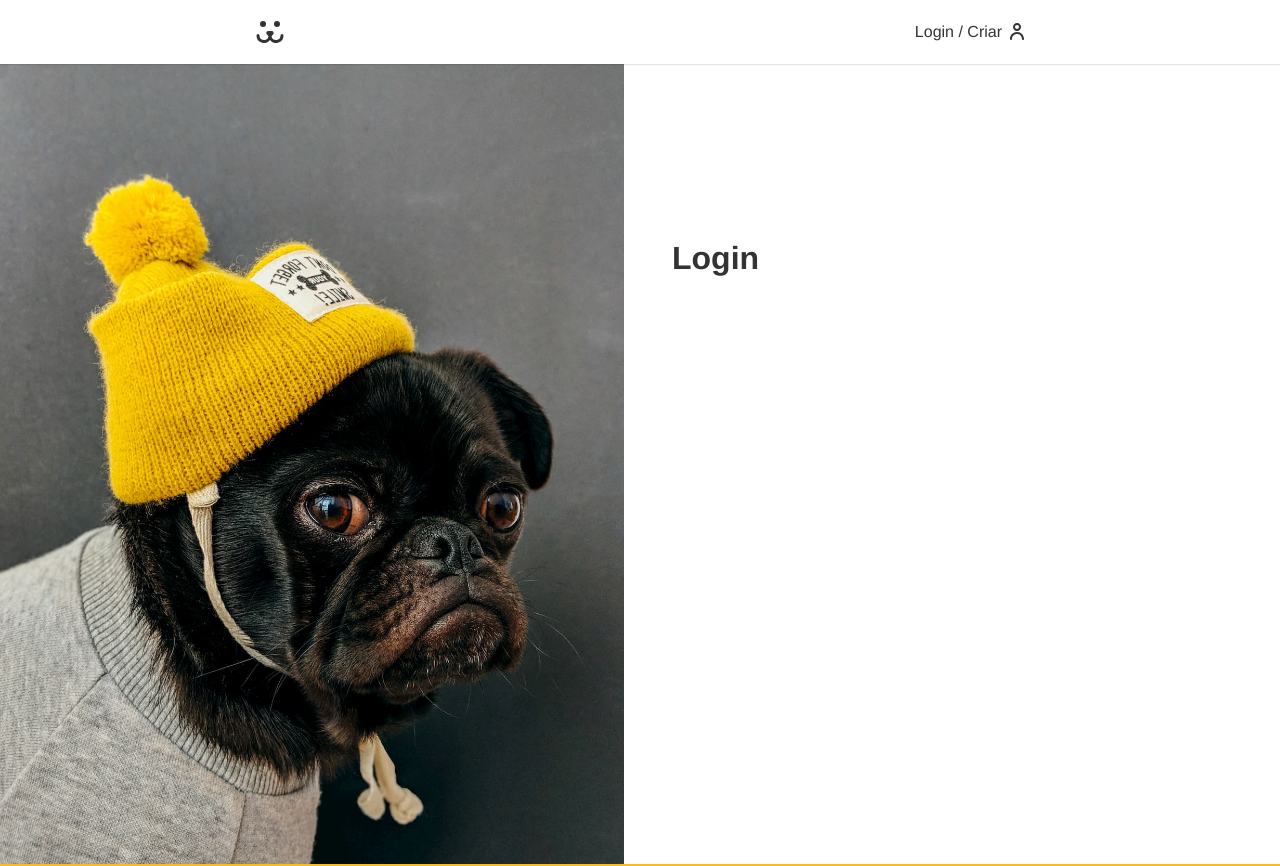
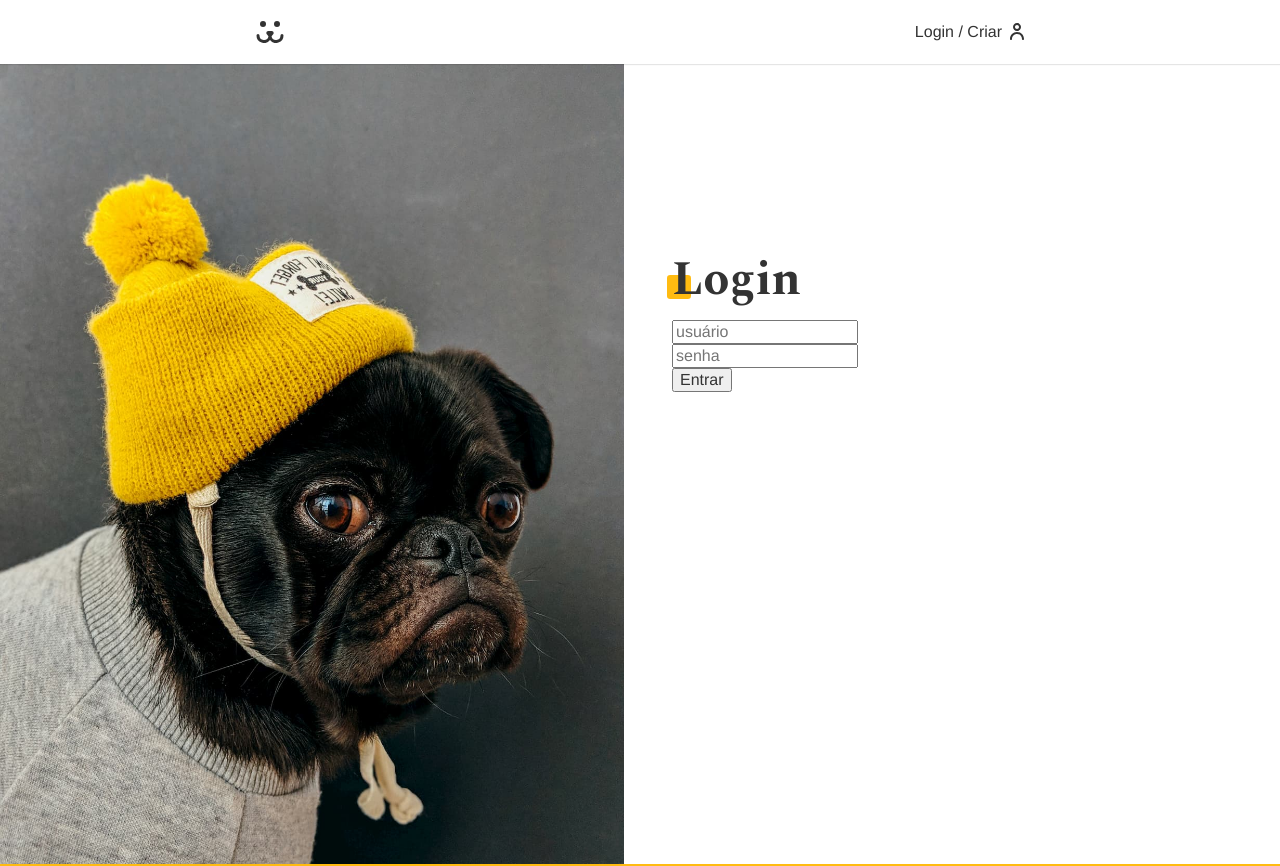
Before and after one commit to rafaasimi/dogs-origamid-nextjs, a Next.js app in the folder projeto/: page /login in a window 1280 px wide. Shown: the top 866 px of the page. Built offline with nearby package versions, Linux system fonts and the light colour scheme.

Commit message:
Projeto: Login Form

```diff
--- /dev/null
+++ b/projeto/src/actions/login.ts
@@ -0,0 +1,22 @@
+'use server';
+
+import { cookies } from 'next/headers';
+
+export default async function login(formData: FormData) {
+  const response = await fetch(
+    'https://dogsapi.origamid.dev/json/jwt-auth/v1/token',
+    {
+      method: 'POST',
+      body: formData,
+    }
+  );
+
+  const data = await response.json();
+
+  cookies().set('token', data.token, {
+    httpOnly: true,
+    secure: true,
+    sameSite: 'lax',
+    maxAge: 60 * 60 * 24, // 1 day
+  });
+}
--- a/projeto/src/app/login/page.tsx
+++ b/projeto/src/app/login/page.tsx
@@ -1,7 +1,10 @@
+import LoginForm from '@/components/Login/login-form';
+
 export default function LoginPage() {
   return (
-    <main>
-      <h1>Login</h1>
-    </main>
+    <section className="animeLeft">
+      <h1 className="title">Login</h1>
+      <LoginForm />
+    </section>
   );
 }
--- /dev/null
+++ b/projeto/src/components/Login/login-form.tsx
@@ -0,0 +1,13 @@
+import login from '@/actions/login';
+
+export default function LoginForm() {
+  return (
+    <>
+      <form action={login}>
+        <input type="text" name="username" placeholder="usuário" />
+        <input type="password" name="password" placeholder="senha" />
+        <button>Entrar</button>
+      </form>
+    </>
+  );
+}
```
